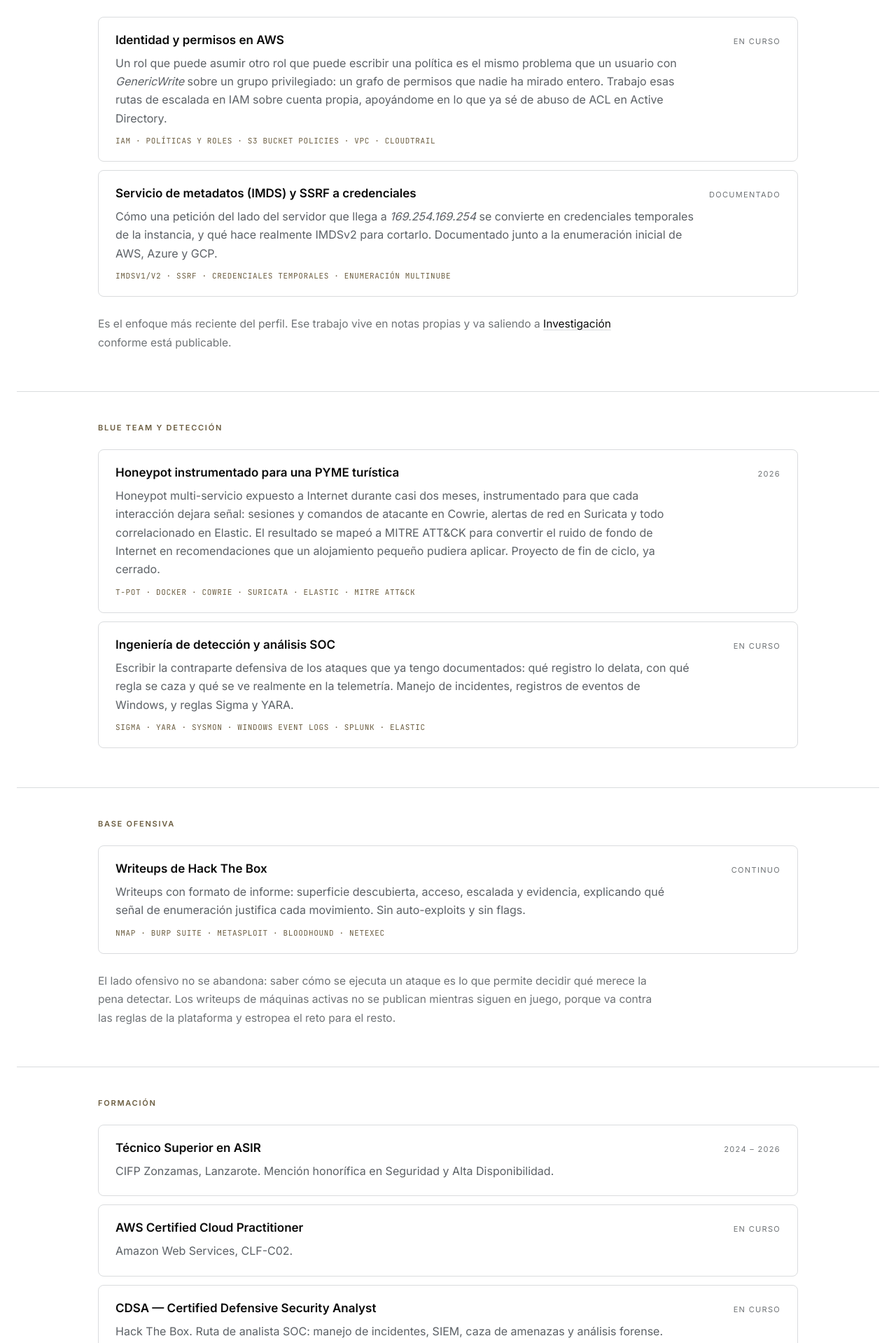
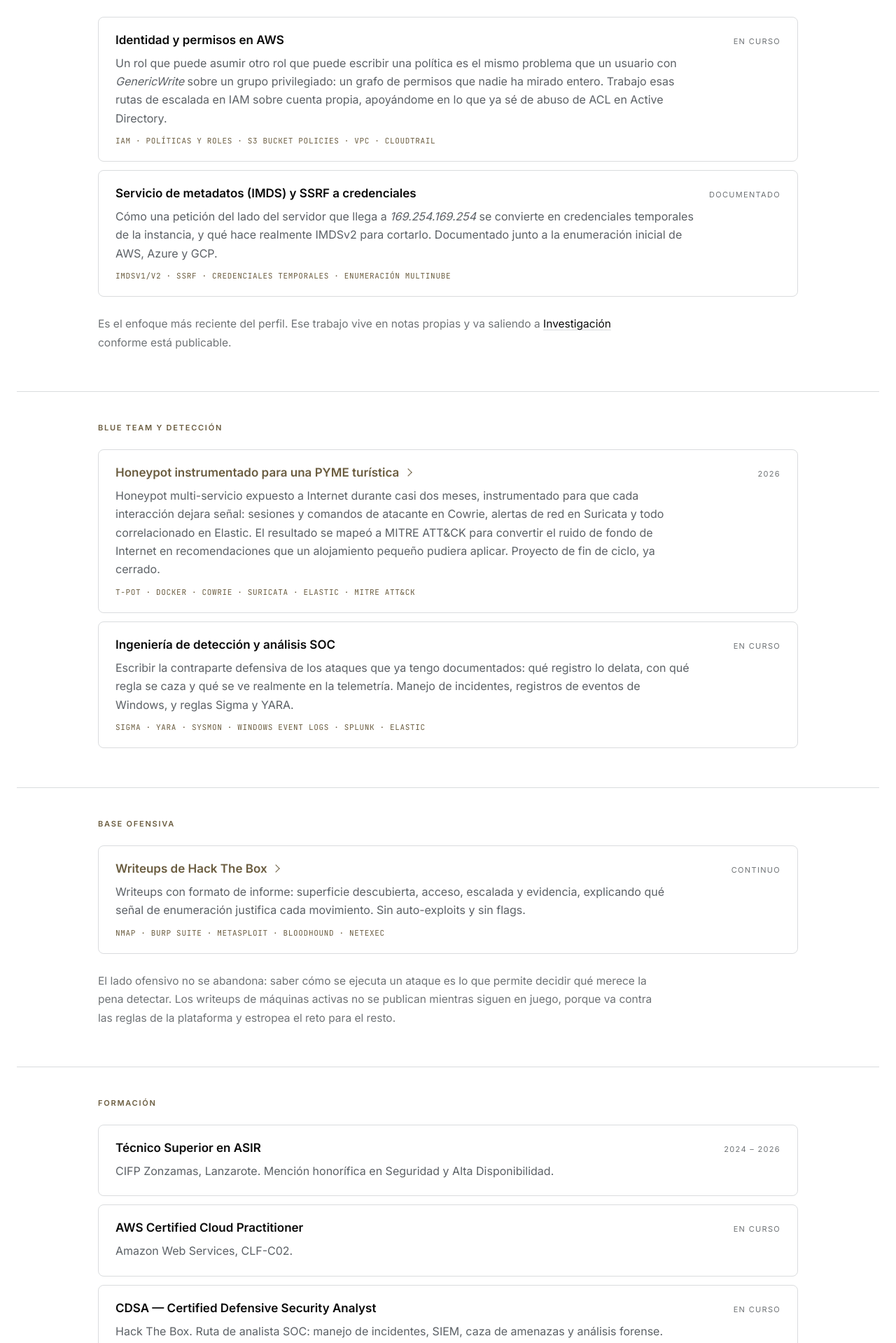
Before and after one commit to fraydgarcia/fraydgarcia.github.io, a Jekyll site: the page built from index.html, in a window 1280 px wide. Shown: the part 742-2661 px from the top of the page at 70% size. Built offline with Jekyll 4.4.1, drawn with Linux system fonts in a browser that asks for light colours; some web fonts are replaced.

Commit message:
Distinguir en reposo las fichas que enlazan
Un proyecto cerrado y un area de trabajo se veian identicos: mismo borde,
mismo relleno y el nombre en tinta en ambos casos. La diferencia estaba en
el marcado, a.row frente a div.row, pero solo se notaba al pasar el raton.

Ahora el nombre de las fichas enlazables va en color de acento y lleva una
flecha detras. Resuelve de una vez que el honeypot destaque por ser el unico
proyecto cerrado de su seccion y que las dos fichas de cloud security dejen
de parecer enlaces rotos, sin meter una excepcion para una sola ficha.

La flecha va dibujada con bordes rotados, no con un glifo, para no depender
de la cobertura de la tipografia.

```diff
--- a/assets/css/main.css
+++ b/assets/css/main.css
@@ -85,7 +85,20 @@ nav .sep{color:var(--muted);font-size:13px}
   transition:border-color .2s ease,background .2s ease;
 }
 a.row:hover{border-color:var(--accent);background:var(--panel)}
+
+/* Las fichas que llevan a algún sitio se distinguen en reposo, no solo al
+   pasar el ratón: sin esto, un proyecto cerrado y un área de trabajo se ven
+   idénticos. El hover pasa de acento a tinta como gesto de activación. */
+a.row .row-name{color:var(--accent)}
+a.row .row-name::after{
+  content:"";display:inline-block;vertical-align:middle;
+  width:.42em;height:.42em;margin-left:.5em;margin-top:-.18em;
+  border-top:1.5px solid currentColor;border-right:1.5px solid currentColor;
+  transform:rotate(45deg);
+  transition:transform .2s ease;
+}
 a.row:hover .row-name{color:var(--ink)}
+a.row:hover .row-name::after{transform:rotate(45deg) translate(1.5px,-1.5px)}
 
 .row-head{display:flex;align-items:baseline;justify-content:space-between;gap:16px}
 .row-name{
```
